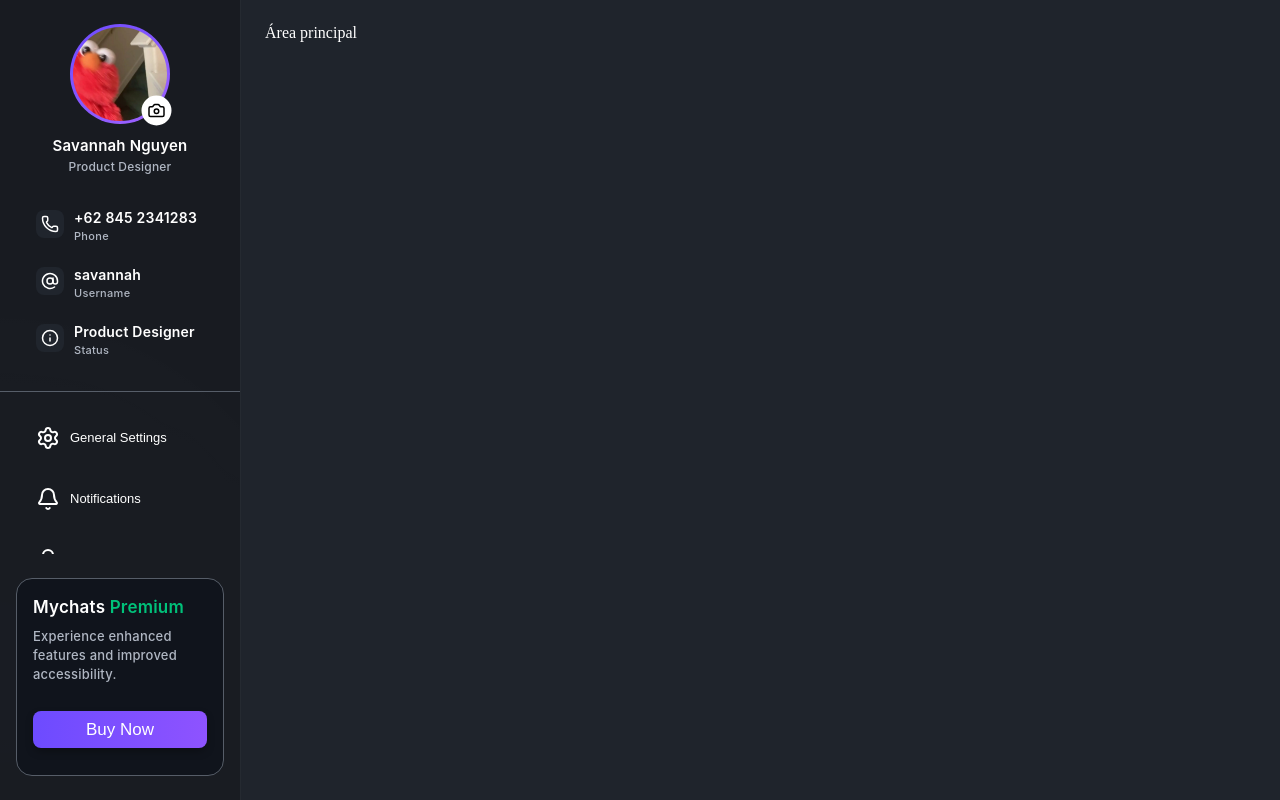
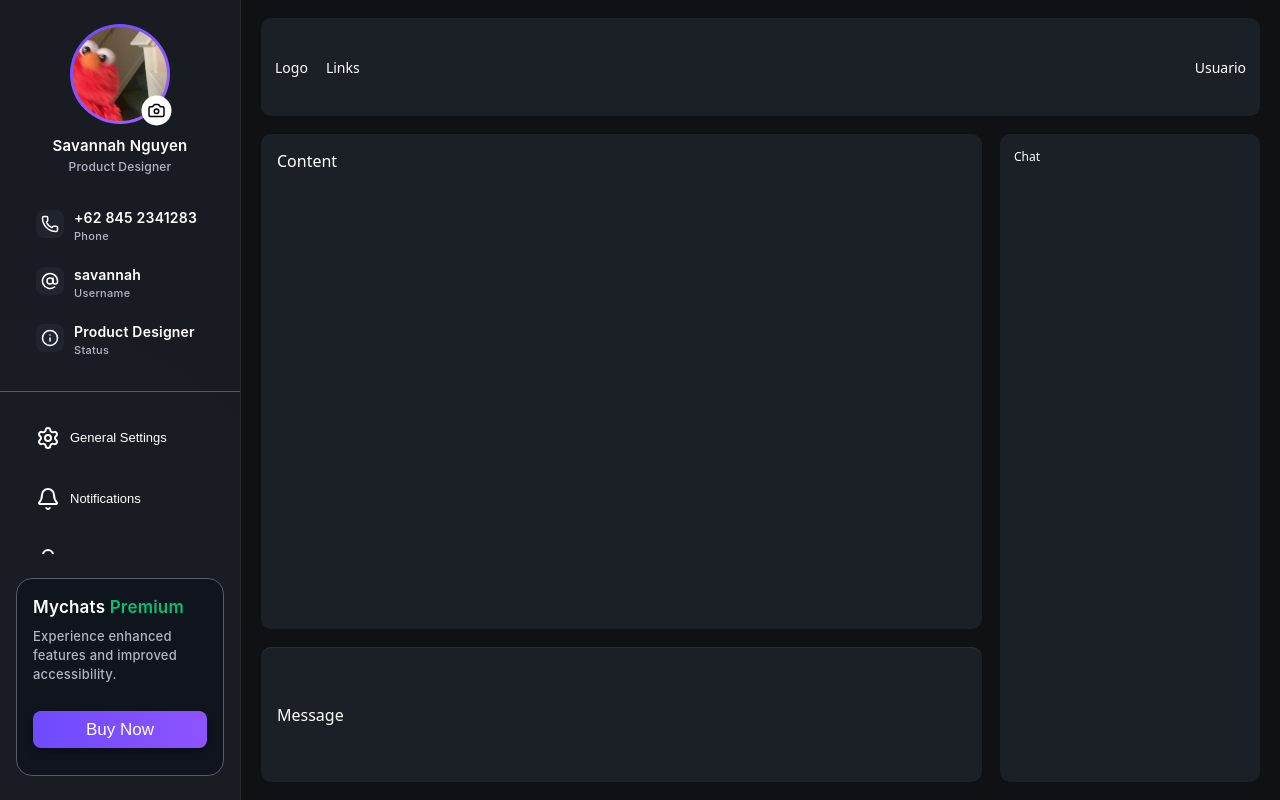
Before and after one commit to LouisMartinez20/BOOTCAMPS-HTML-CSS-JS, a React (Vite) app in the folder Chat/: page / in a window 1280 px wide. Built offline with nearby package versions, Linux system fonts and the light colour scheme.

Commit message:
style: construccion de espcios de los componetes

```diff
--- a/Chat/src/App.jsx
+++ b/Chat/src/App.jsx
@@ -1,13 +1,33 @@
-import {Sidebar} from './assets/componets/Sidebar/Sidebar';
-import { GlobalStyles } from './style';
+// App.tsx
+import { Sidebar } from "./assets/componets/Sidebar/Sidebar";
+import { Nav } from "./assets/componets/Nav/Nav";
+import { GlobalStyles } from "./style";
+import { Chat } from "./assets/componets/Chat/Chat";
+import { Message } from "./assets/componets/Message/Message";
+import { Content } from "./assets/componets/Content/Content";
+import {
+  AppLayout,
+  MainColumn,
+  Workspace,
+  Panel
+} from "./style";
 export const App = function () {
   return (
     <>
       <GlobalStyles />
-      <div style={{ display: 'flex', height: '100vh', background: '#1f242c' }}>
-        <Sidebar header="Chats" />
-        <div style={{ flex: 1, padding: 24, color: '#fff' }}>Área principal</div>
-      </div>
+      <AppLayout>
+        <Sidebar />
+        <MainColumn>
+          <Nav />
+          <Workspace>
+            <Panel>
+              <Content />
+              <Message />
+            </Panel>
+            <Chat />
+          </Workspace>
+        </MainColumn>
+      </AppLayout>
     </>
   );
 };
--- /dev/null
+++ b/Chat/src/assets/componets/Chat/Chat.jsx
@@ -0,0 +1,8 @@
+import { StyledChatContainer } from "./Chat.style"
+export const Chat = () => {
+  return (
+    <StyledChatContainer>
+      <div>Chat</div>
+    </StyledChatContainer>
+  )
+}
--- /dev/null
+++ b/Chat/src/assets/componets/Chat/Chat.style.js
@@ -0,0 +1,14 @@
+import styled from "styled-components";
+export const StyledChatContainer = styled.div`
+  width: 260px;
+  display: flex;
+  flex-direction: column;
+  background: #1b2026;
+  border-radius: 10px;
+  padding: 14px;
+  box-sizing: border-box;
+  min-height: 0;
+  overflow: auto;
+  font-size: 12px;
+  gap: 8px;
+`;
--- /dev/null
+++ b/Chat/src/assets/componets/Content/Content,style.js
@@ -0,0 +1,12 @@
+import  styled  from 'styled-components';
+export const StyledContentContainer = styled.div`
+  flex: 1;
+  display: flex;
+  flex-direction: column;
+  padding: 16px;
+  gap: 12px;
+  min-height: 0;
+  overflow: auto;
+  background: #1b2026;
+  border-radius: 10px;
+`;
--- /dev/null
+++ b/Chat/src/assets/componets/Content/Content.jsx
@@ -0,0 +1,8 @@
+import { StyledContentContainer } from './Content,style'
+export const Content = () => {
+  return (
+    <StyledContentContainer>
+      <div>Content</div>
+    </StyledContentContainer>
+  )
+}
--- /dev/null
+++ b/Chat/src/assets/componets/Message/Message.jsx
@@ -0,0 +1,9 @@
+import { StyledMessageContent } from './Message.style'
+export const Message = () => {
+  return (
+    <StyledMessageContent>
+
+      <div>Message</div>
+    </StyledMessageContent>
+  )
+}
--- /dev/null
+++ b/Chat/src/assets/componets/Message/Message.style.js
@@ -0,0 +1,12 @@
+import styled from "styled-components";
+export const StyledMessageContent = styled.div`
+  display: flex;
+  align-items: center;
+  gap: 12px;
+  padding: 12px 16px;
+  border-top: 1px solid #2a2f36;
+  margin-top: auto;
+  min-height: 110px;
+  background: #1b2026;
+  border-radius: 10px;
+`;
--- /dev/null
+++ b/Chat/src/assets/componets/Nav/Nav.jsx
@@ -0,0 +1,10 @@
+import { StyledNavContainer } from "./Nav.style"
+export const Nav = () => {
+  return (
+    <StyledNavContainer>
+      <div>Logo</div>
+      <div>Links</div>
+      <div style={{ marginLeft: "auto" }}>Usuario</div>
+    </StyledNavContainer>
+  );
+};
--- /dev/null
+++ b/Chat/src/assets/componets/Nav/Nav.style.js
@@ -0,0 +1,12 @@
+import styled from "styled-components";
+export const StyledNavContainer = styled.div`
+  min-height: 70px;
+  background: #1b2026;
+  border-radius: 10px;
+  padding: 14px;
+  display: flex;
+  align-items: center;
+  gap: 18px;
+  font-size: 14px;
+  font-weight: 500;
+`;
--- a/Chat/src/assets/componets/Sidebar/Sidebar.style.js
+++ b/Chat/src/assets/componets/Sidebar/Sidebar.style.js
@@ -3,7 +3,7 @@ import styled from "styled-components";
 export const StyledSidebarWrapper = styled.aside`
   display: flex;
   flex-direction: column;
-  height: 100%;
+  height: 100vh;
   width: 240px;
   background: #181b21;
   color: #ffffff;
@@ -175,7 +175,6 @@ export const StyledMenuBlock = styled.nav`
   justify-content: space-between;
   margin: 0 20px;
 `;
-
 export const StyledMenuItem = styled.button`
   width: 100%;
   display: flex;
@@ -193,7 +192,6 @@ export const StyledMenuItem = styled.button`
   color: #ffffff;
   line-height: 1.2;
 `;
-
 export const StyledMenuItemIcon = styled.span`
   display: inline-flex;
   width: 20px;
@@ -202,7 +200,6 @@ export const StyledMenuItemIcon = styled.span`
   align-items: center;
   justify-content: center;
 `;
-
 export const StyledMenuItemLabel = styled.span`
   flex: 1;
   min-width: 0;
@@ -210,7 +207,6 @@ export const StyledMenuItemLabel = styled.span`
   text-overflow: ellipsis;
   overflow: hidden;
 `;
-
 // Nuevos estilos para el slide toggle
 export const StyledSlideToggle = styled.button`
   position: relative;
@@ -229,7 +225,6 @@ export const StyledSlideToggle = styled.button`
   align-items: center;
 
 `;
-
 export const StyledSlider = styled.span`
   position: absolute;
   width: 17px;
@@ -240,10 +235,6 @@ export const StyledSlider = styled.span`
   left: ${({ "data-on": on }) => (on ? "calc(100% - 24px)" : "3px")};
   z-index: 2;
 `;
-
-
-
-
 // Mantén el toggle original por si acaso
 export const StyledToggle = styled.button`
   position: relative;
--- a/Chat/src/style.js
+++ b/Chat/src/style.js
@@ -1,7 +1,38 @@
-import styled, { createGlobalStyle } from 'styled-components';
+// style.ts
+import styled  ,{ createGlobalStyle } from "styled-components";
 export const GlobalStyles = createGlobalStyle`
   body, #root {
     margin: 0;
     min-height: 100vh;
+    font-family: system-ui, sans-serif;
+    background: #0f1115;
+    color: #fff;
   }
 `;
+export const AppLayout = styled.div`
+  display: flex;
+  min-height: 100vh;
+`;
+export const MainColumn = styled.div`
+  flex: 1;
+  display: flex;
+  flex-direction: column;
+  padding: 18px 20px;
+  gap: 18px;
+  box-sizing: border-box;
+  min-width: 0;
+`;
+export const Workspace = styled.div`
+  flex: 1;
+  display: flex;
+  gap: 18px;
+  min-height: 0;
+`;
+export const Panel = styled.div`
+  flex: 1;
+  display: flex;
+  flex-direction: column;
+  gap: 18px;
+  min-height: 0;
+  min-width: 0;
+`;
```
Also changed, not shown: Chat/src/assets/componets/Nav/NavProfiles.jsx (added), 1 other file (tests, documents, lock files or other folders).
